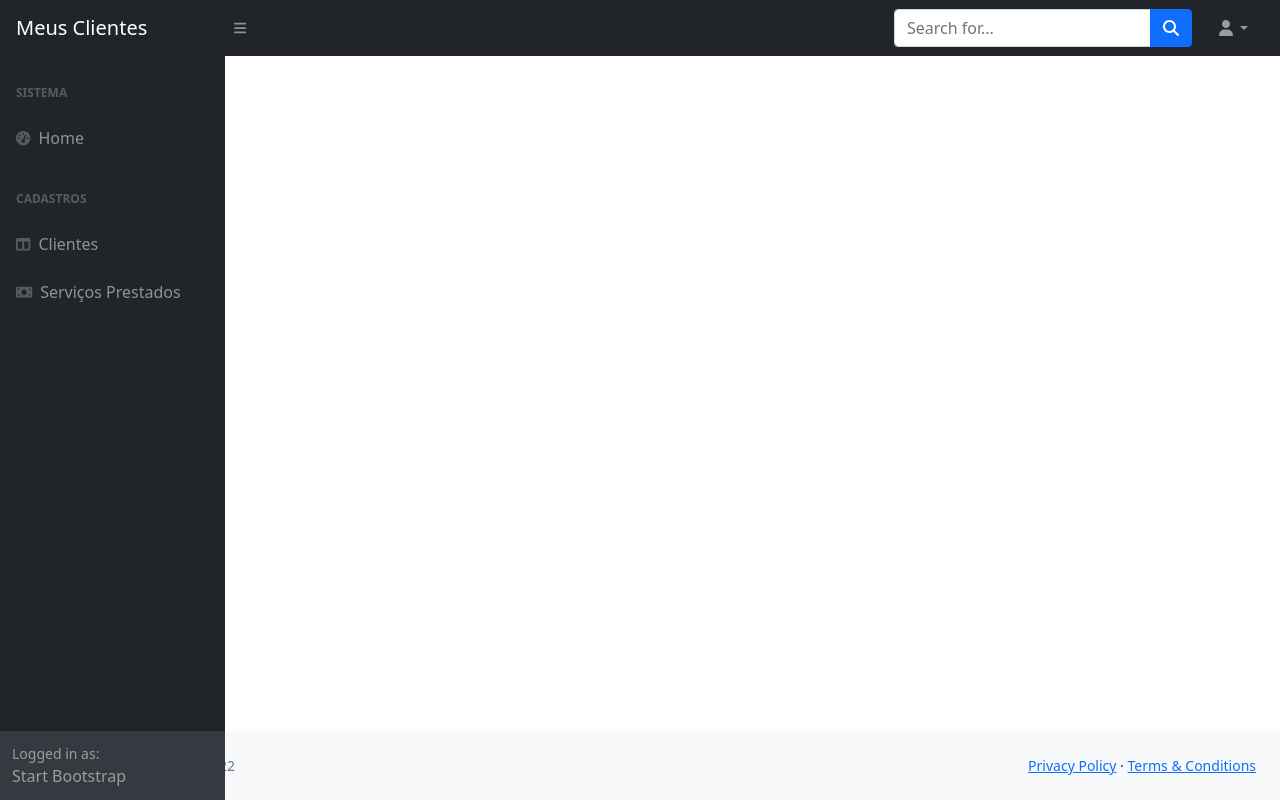
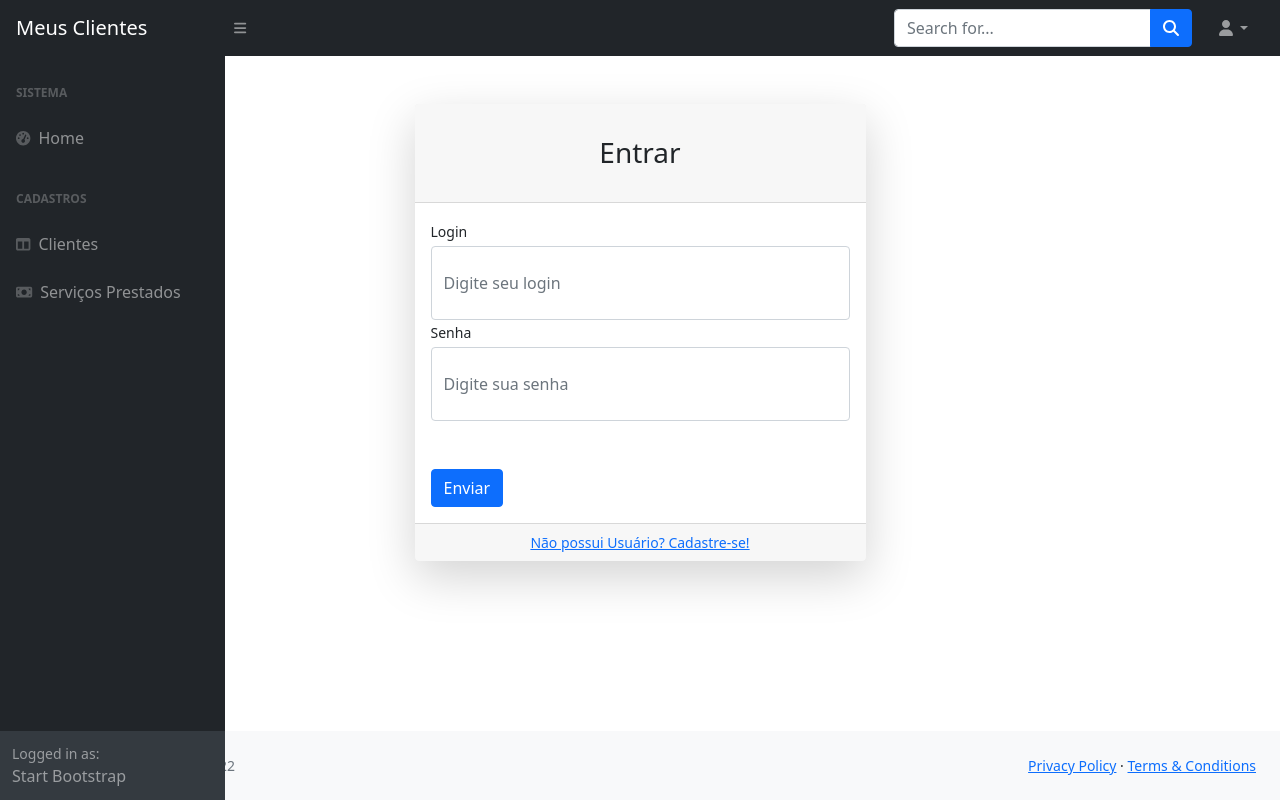
Before and after one commit to danielcelestino/clientes-app, an Angular app: page /login in a window 1280 px wide. Before the commit this address led to /. Built offline with nearby package versions, Linux system fonts and the light colour scheme.

Commit message:
Create a login html

```diff
--- a/src/app/app-routing.module.ts
+++ b/src/app/app-routing.module.ts
@@ -1,8 +1,10 @@
 import { NgModule } from '@angular/core';
 import { RouterModule, Routes } from '@angular/router';
 import { HomeComponent } from './home/home.component'
+import { LoginComponent } from './login/login.component';
 
 const routes: Routes = [
+  { path: 'login', component: LoginComponent},
   { path: 'home', component: HomeComponent}
 ];
 
--- /dev/null
+++ b/src/app/layout/layout.component.html
@@ -0,0 +1 @@
+<p>layout works!</p>
--- /dev/null
+++ b/src/app/layout/layout.component.ts
@@ -0,0 +1,15 @@
+import { Component, OnInit } from '@angular/core';
+
+@Component({
+  selector: 'app-layout',
+  templateUrl: './layout.component.html',
+  styleUrls: ['./layout.component.css']
+})
+export class LayoutComponent implements OnInit {
+
+  constructor() { }
+
+  ngOnInit(): void {
+  }
+
+}
--- /dev/null
+++ b/src/app/login/login.component.html
@@ -0,0 +1,66 @@
+<div id="layoutAuthetication">
+    <div id="layoutAuthetication_content">
+        <main>
+            <div class="container">
+                <div class="row justify-content-center">
+                    <div class="col-lg-5">
+                        <div class="card shadow-lg border-0 roudend-lg mt-5">
+                            <div class="card-header">
+                                <h3 class="text-center font-weight-light my-4">
+                                    {{cadastrando ? 'Cadastro de Novo Usuário' : 'Entrar'}}
+                                </h3>
+                            </div>
+                            <div class="card-body">
+                                <div class="alert alert-danger" *ngIf="loginError">
+                                    Login e/ou senha incorreto(s).
+                                </div>
+
+                                <form #loginForm="ngForm" (submit)="onSubmit()">
+                                    <div class="form-group">
+                                        <label class="small mb-1">Login</label>
+                                        <input type="text" name="username"
+                                            [(ngModel)]="username" class="form-control py-4"
+                                            placeholder="Digite seu login">
+                                    </div>
+
+                                    <div class="form-group">
+                                        <label class="small mb-1">Senha</label>
+                                        <input type="password" name="password"
+                                            [(ngModel)]="password" class="form-control py-4"
+                                            placeholder="Digite sua senha">
+                                    </div>
+                                    <br/>
+
+                                    <div class="form-group d-flex align-items-center justify-content-between mt-4 mb-0">
+                                        <button type="submit" class="btn btn-primary" *ngIf="!cadastrando">
+                                            Enviar
+                                        </button>
+
+                                        <button type="submit" class="btn btn-success" *ngIf="cadastrando">
+                                            Cadastrar
+                                        </button>
+
+                                        <button type="button" class="btn btn-danger" (click)="cancelaCadatro()" *ngIf="cadastrando">
+                                            Cancelar
+                                        </button>
+                                    </div>
+
+                                </form>
+                            </div>
+
+                            <div class="card-footer text-center">
+                                <div class="small">
+                                    <a href="#" (click)="preparaCadatrar($event)">
+                                        Não possui Usuário? Cadastre-se!
+                                    </a>
+                                </div>
+                            </div>
+                        </div>
+                    </div>
+                </div>
+            </div>
+        </main>
+
+    </div>
+
+</div>
--- /dev/null
+++ b/src/app/login/login.component.ts
@@ -0,0 +1,36 @@
+import { Component } from '@angular/core';
+import { Router } from '@angular/router';
+
+@Component({
+  selector: 'app-login',
+  templateUrl: './login.component.html',
+  styleUrls: ['./login.component.css']
+})
+export class LoginComponent {
+
+  username:string;
+  password: string;
+  loginError: boolean;
+  cadastrando: boolean;
+
+  constructor(
+    private router:Router
+  ) { }
+
+  onSubmit(){
+    console.log(this.username + " - " +this.password);
+    this.router.navigate(['/home']);
+  }
+
+  preparaCadatrar(event:any){
+    event.preventDefault();
+    this.cadastrando = true;
+  }
+
+
+  cancelaCadatro(){
+    this.cadastrando = false;
+  }
+
+
+}
```
Also changed, not shown: src/app/app.module.ts (+7 -1 lines), src/app/layout/layout.component.css (added), src/app/login/login.component.css (added).
